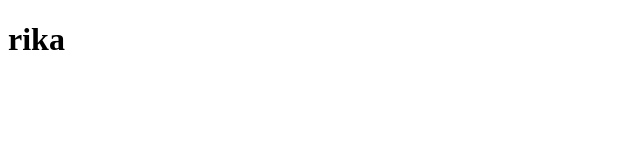
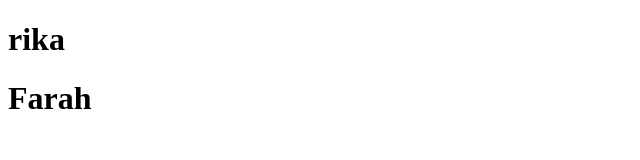
Before and after one commit to mhsuu/belajargethup, a plain HTML site: page index.html in a window 1280 px wide. Shown: the whole page, without its empty margins (0-640 px from the left). Drawn offline with Linux system fonts and the light colour scheme.

Commit message:
Halo Rika

```diff
--- a/index.html
+++ b/index.html
@@ -7,5 +7,6 @@
 </head>
 <body>
     <h1>rika</h1>
+    <h1>Farah</h1>
 </body>
 </html>
```
